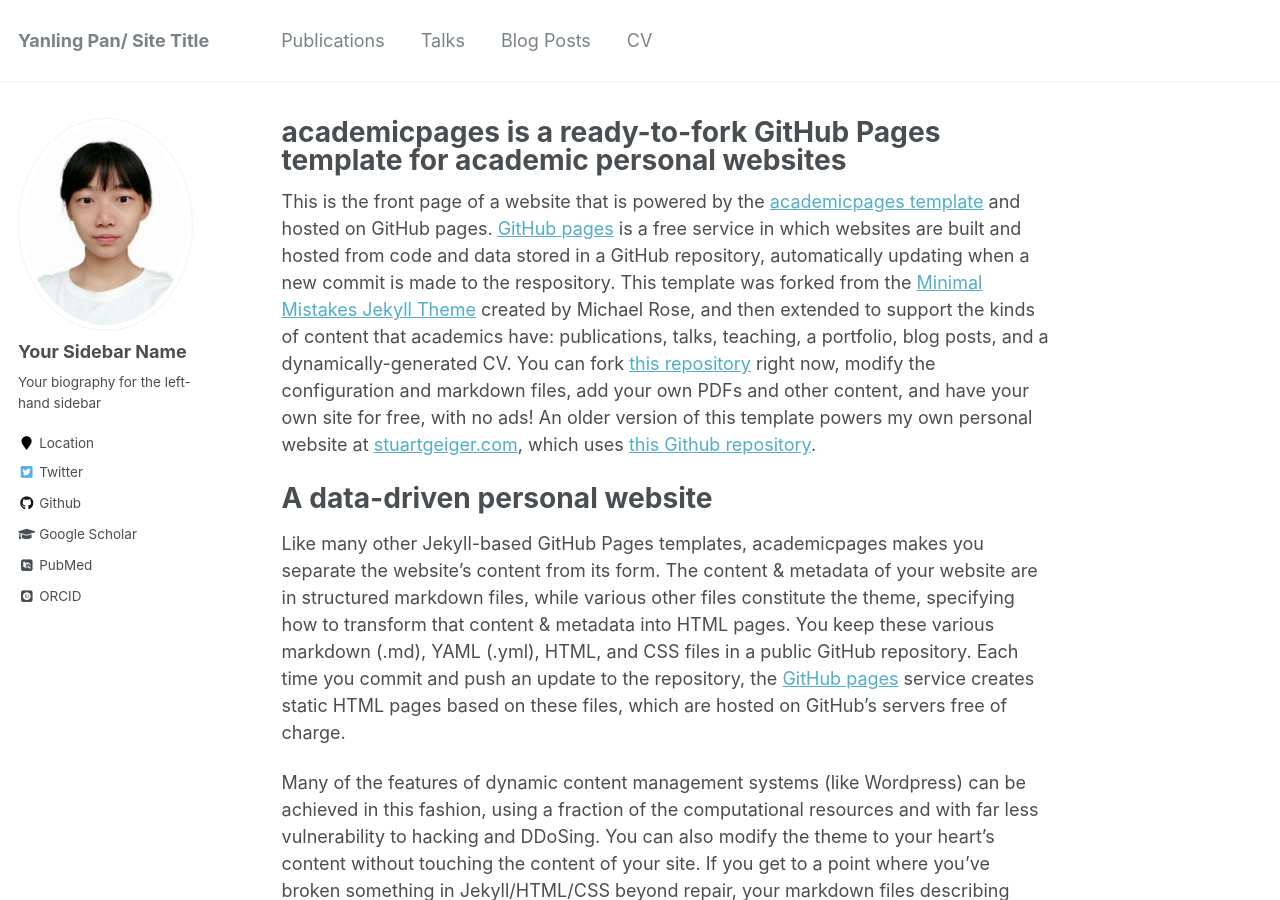
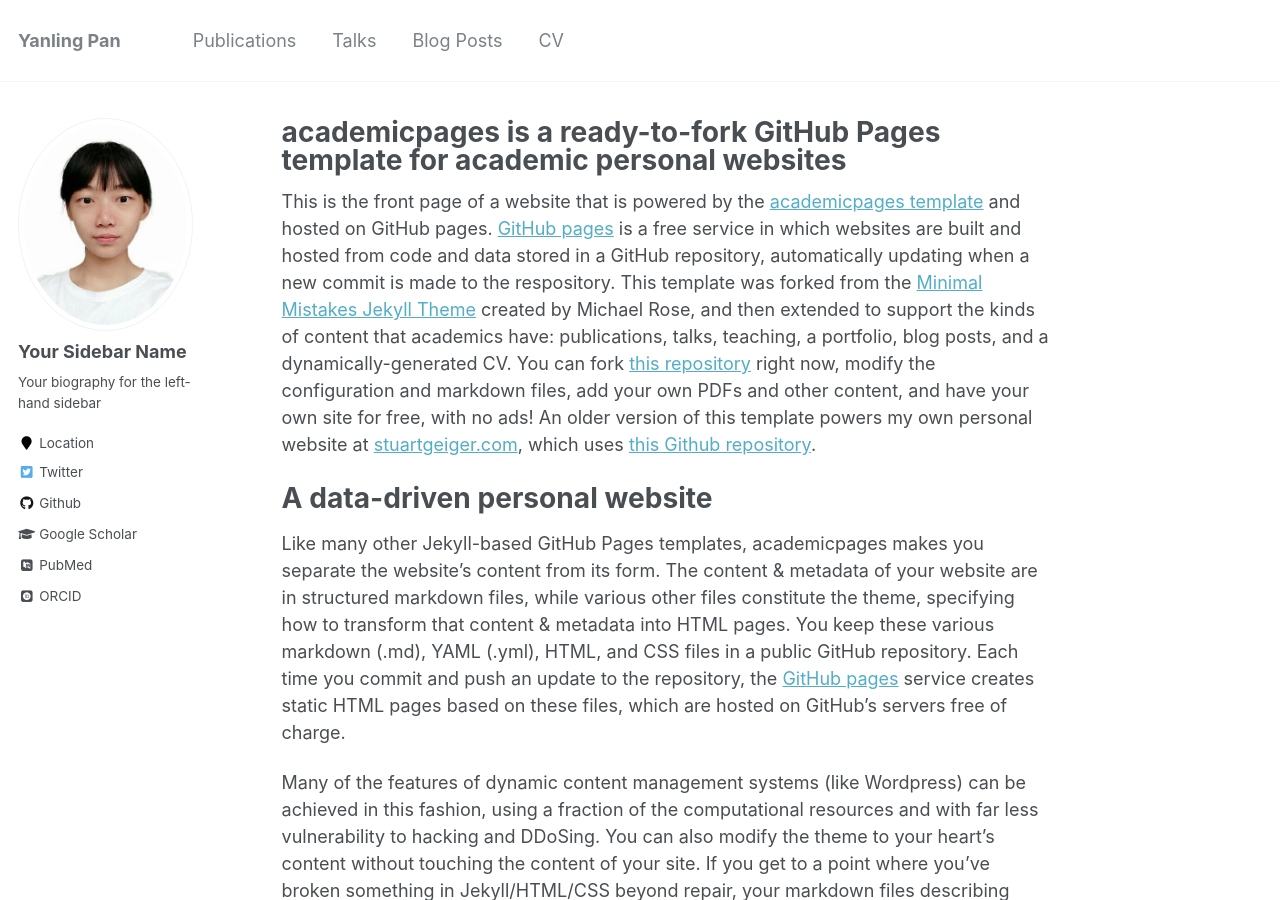
Before and after one commit to Yanling-Pan/Yanling-Pan.github.io, a Jekyll site: the page built from _pages/about.md, in a window 1280 px wide and 900 px high. Built offline with Jekyll 4.4.1, drawn with Linux system fonts in a browser that asks for light colours; some web fonts are replaced.

Commit message:
update index

```diff
--- a/_config.yml
+++ b/_config.yml
@@ -7,13 +7,13 @@
 
 # Site Settings
 locale                   : "en-US"
-title                    : "Yanling Pan/ Site Title"
+title                    : "Yanling Pan"
 title_separator          : "-"
 name                     : &name "Yanling Pan"
 description              : &description "personal description"
 url                      : https://yanlingpan01.github.io/ # the base hostname & protocol for your site e.g. "https://mmistakes.github.io"
 baseurl                  : "" # the subpath of your site, e.g. "/blog"
-repository               : "academicpages/academicpages.github.io"
+repository               : "https://github.com/YanlingPan01/YanlingPan01.github.io"
 teaser                   :  # filename of teaser fallback teaser image placed in /images/, .e.g. "500x300.png"
 breadcrumbs              : false # true, false (default)
 words_per_minute         : 160
```
